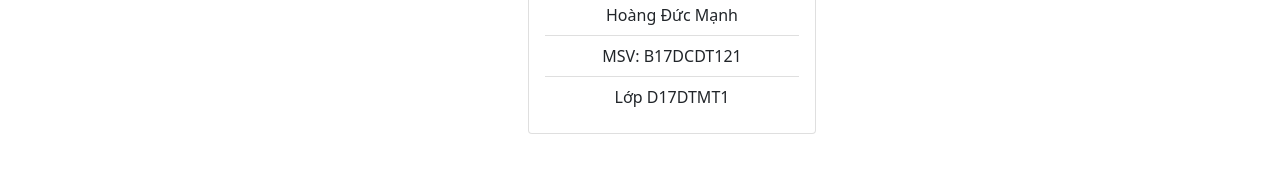
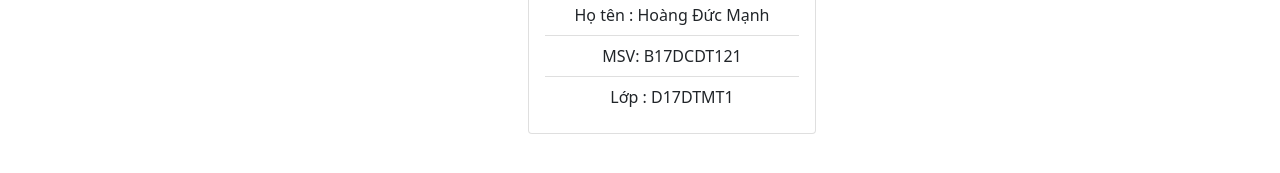
Before and after one commit to hoangstrong99/IOT, a plain HTML site: page tv1.html in a window 1280 px wide. Shown: the part 325-498 px from the top of the page. Drawn offline with nearby package versions, Linux system fonts and the light colour scheme.

Commit message:
Thay doi card

```diff
--- a/tv1.html
+++ b/tv1.html
@@ -51,9 +51,9 @@
   <div class="card-body">
     <h5 class="card-title">Thông tin sinh viên</h5>
   <ul class="list-group list-group-flush">
-    <li class="list-group-item">Hoàng Đức Mạnh</li>
+    <li class="list-group-item">Họ tên : Hoàng Đức Mạnh</li>
     <li class="list-group-item">MSV: B17DCDT121</li>
-    <li class="list-group-item">Lớp D17DTMT1</li>
+    <li class="list-group-item">Lớp : D17DTMT1</li>
   </ul>
   </div>
 </div>
```
